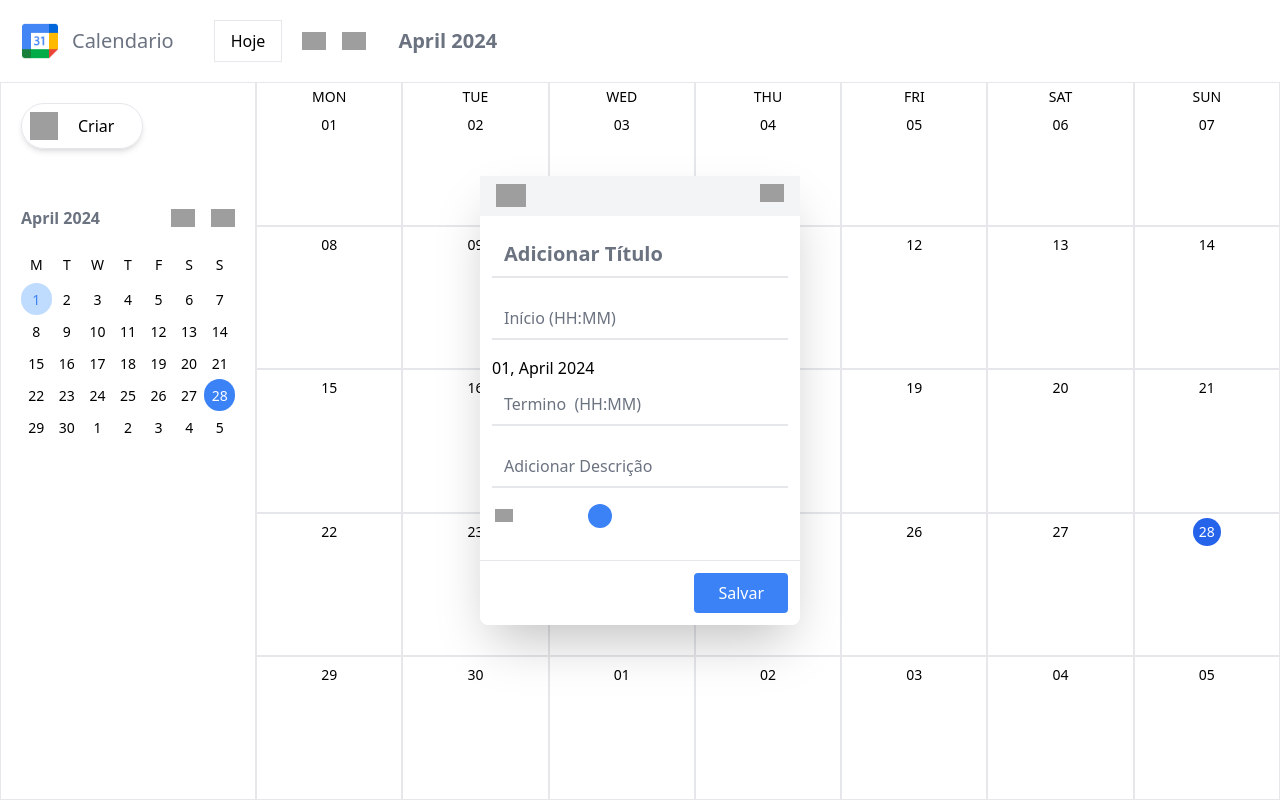
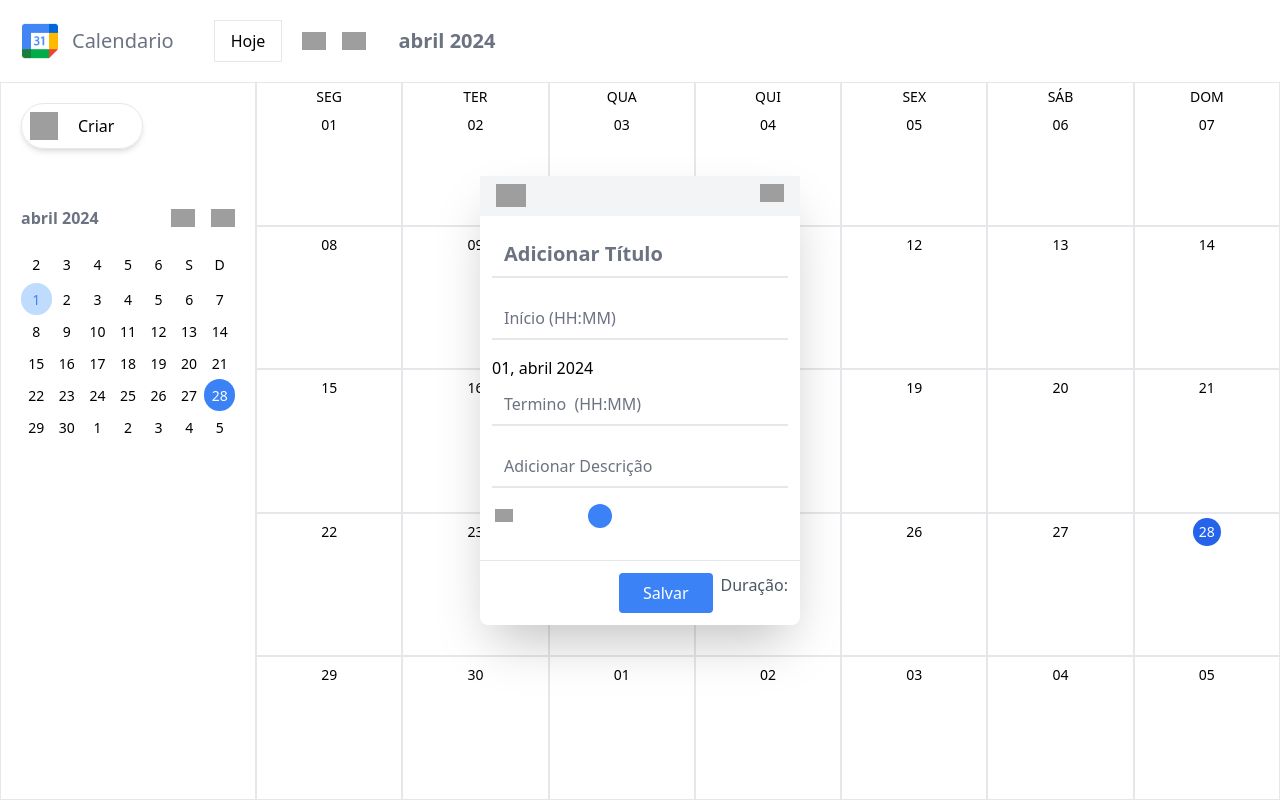
Before and after one commit to isaac-kapela/calendrio-de-Tarefas, a React (Vite) app in the folder Calendario-react/: page / in a window 1280 px wide. Both pictures are taken after a click on the element 329 px from the left and 183 px from the top of the page. Built offline with nearby package versions, Linux system fonts and the light colour scheme; grey boxes are pictures that could not be loaded.

Commit message:
terminando o projeto

```diff
--- a/Calendario-react/src/components/Dia.jsx
+++ b/Calendario-react/src/components/Dia.jsx
@@ -1,15 +1,15 @@
-// components --> Dia.jsx
+// Dia.jsx
+
 import dayjs from "dayjs";
 import PropTypes from "prop-types";
 import { useContext, useEffect, useState } from "react";
 import GolbalContext from "../context/GlobalContex";
 
 function Dia({ dia, linhaIdx }) {
-  const [diaTarefa, setDiaTarefa] = useState([])
-  const {setDiaEscolhido, setmostrarTarefaModal, filtrarTarefas, setselecionadaTarefa } = useContext(GolbalContext);
+  const [diaTarefa, setDiaTarefa] = useState([]);
+  const { setDiaEscolhido, setmostrarTarefaModal, filtrarTarefas, setselecionadaTarefa } = useContext(GolbalContext);
 
   useEffect(() => {
-    console.log({filtrarTarefas})
     const tarefa = filtrarTarefas.filter((tarefa) => dayjs(tarefa.dia).format("DD-MM-YY") === dia.format("DD-MM-YY"));
     setDiaTarefa(tarefa);
   }, [filtrarTarefas, dia]);
@@ -20,10 +20,23 @@ function Dia({ dia, linhaIdx }) {
       : "";
   }
 
+  // Função para calcular a diferença entre duas horas
+  function calcularDuracao(horaInicio, horaFim) {
+    if (!horaInicio || !horaFim) return ""; // Verifica se as horas de início e fim estão definidas
+    const inicio = dayjs(`2024-01-01 ${horaInicio}`, "YYYY-MM-DD HH:mm");
+    const fim = dayjs(`2024-01-01 ${horaFim}`, "YYYY-MM-DD HH:mm");
+    const duracaoMinutos = fim.diff(inicio, "minute");
+    if (duracaoMinutos < 0) return "Horário inválido"; // Verifica se o horário de término é anterior ao de início
+    const horas = Math.floor(duracaoMinutos / 60);
+    const minutos = duracaoMinutos % 60;
+    return `${horas}h ${minutos}min`;
+  }
+
+
   return (
     <div className="border border-gray-200 flex flex-col">
       <header className="flex flex-col items-center">
-        {linhaIdx == 0 && (
+        {linhaIdx === 0 && (
           <p className="text-sm mt-1">{dia.format("ddd").toUpperCase()}</p>
         )}
         <p className={`text-sm p-1 my-1 text-center ${obterDiaAtualClass()}`}>
@@ -32,8 +45,13 @@ function Dia({ dia, linhaIdx }) {
       </header>
       <div className="flex-1 cursor-pointer" onClick={() => { setDiaEscolhido(dia); setmostrarTarefaModal(true)}}>
         {diaTarefa.map((trf, idx) => (
-          <div onClick={() => setselecionadaTarefa(trf) } key={idx} className={`bg-${trf.rotulo}-200 mr-3 text-gray-600 text-sm p-1 rounded mb-1 truncate`}>
-            {trf.titulo}
+          <div onClick={() => setselecionadaTarefa(trf) } key={idx} className={`bg-${trf.rotulo}-200 mr-3 text-sm p-1 rounded mb-1 truncate flex flex-col text-center`}>
+            <div className="text-black-800">{trf.titulo}</div>
+            <span className="text-gray-600 bg-white">Inicio: {trf.horaInicio}</span>
+            <span className="text-gray-600 bg-white">Termino: {trf.horaFim}</span>
+            <span className="text-gray-600 bg-white">Descrição: {trf.descricao}</span>
+
+            <span className="text-gray-600 bg-white">Duração: {calcularDuracao(trf.horaInicio, trf.horaFim)}</span>
           </div>
         ))}
       </div>
--- a/Calendario-react/src/components/ModalTarefa.jsx
+++ b/Calendario-react/src/components/ModalTarefa.jsx
@@ -1,5 +1,9 @@
+// components --> ModalTarefa.jsx
+
 import { useContext, useState } from "react";
 import GlobalContext from "../context/GlobalContex";
+import dayjs from "dayjs";
+import PropTypes from "prop-types";
 
 const rotulosClasses = ["indigo", "gray", "green", "blue", "red", "purple"];
 
@@ -39,6 +43,8 @@ export default function ModalTarefa() {
     setHoraFim(formattedInput);
   }
 
+
+
   function handleenviar(e) {
     e.preventDefault();
     const calendarioTarefa = {
@@ -58,13 +64,22 @@ export default function ModalTarefa() {
     setmostrarTarefaModal(false);
   }
 
+  function calcularDuracao(horaInicio, horaFim) {
+    if (!horaInicio || !horaFim) return ""; // Verifica se as horas de início e fim estão definidas
+    const inicio = dayjs(horaInicio, "HH:mm");
+    const fim = dayjs(horaFim, "HH:mm");
+    const duracaoMinutos = fim.diff(inicio, "minute");
+    if (duracaoMinutos < 0) return "Horário inválido"; // Verifica se o horário de término é anterior ao de início
+    const horas = Math.floor(duracaoMinutos / 60);
+    const minutos = duracaoMinutos % 60;
+    return `${horas}h ${minutos}min`;
+  }
+
   return (
     <>
       <div className="h-screen w-full fixed left-0 top-0 flex justify-center items-center">
         <form className="bg-white rounded-lg shadow-2xl w-1/4">
-
           <header className="bg-gray-100 px-4 py-2 flex justify-between items-center">
-
             <span
               className="text-gray-400 cursor-pointer"
               onClick={() => {
@@ -82,7 +97,6 @@ export default function ModalTarefa() {
                 alt="filled-trash"
               />
             </span>
-
             <div>
               <button onClick={() => setmostrarTarefaModal(false)}>
                 <span className="text-gray-400">
@@ -96,9 +110,7 @@ export default function ModalTarefa() {
               </button>
             </div>
           </header>
-
           <div className="p-3">
-
             <input
               type="text"
               name="titulo"
@@ -108,7 +120,6 @@ export default function ModalTarefa() {
               className="pt-3 border-0 text-gray-600 text-xl font-semibold pb-2 w-full border-b-2 border-gray-200 focus:outline-none focus:ring-0 focus:border-blue-500 block mb-4"
               onChange={(e) => setTitulo(e.target.value)}
             />
-
             <input
               type="text"
               name="horaInicio"
@@ -119,9 +130,7 @@ export default function ModalTarefa() {
               className="pt-3 border-0 text-gray-600 pb-2 w-full border-b-2 border-gray-200 focus:outline-none focus:ring-0 focus:border-blue-500 block mb-4"
               onChange={handleHoraInicioChange}
             />
-
             <p>{diaEscolhido.format("DD, MMMM  YYYY")}</p>
-
             <input
               type="text"
               name="horaFim"
@@ -132,7 +141,6 @@ export default function ModalTarefa() {
               className="pt-3 border-0 text-gray-600 pb-2 w-full border-b-2 border-gray-200 focus:outline-none focus:ring-0 focus:border-blue-500 block mb-4"
               onChange={handleHoraFimChange}
             />
-
             <input
               type="text"
               name="descricao"
@@ -142,7 +150,6 @@ export default function ModalTarefa() {
               className="pt-3 border-0 text-gray-600 pb-2 w-full border-b-2 border-gray-200 focus:outline-none focus:ring-0 focus:border-blue-500 block mb-4"
               onChange={(e) => setDescricao(e.target.value)}
             />
-
             <div className="flex gap-x-2">
               {rotulosClasses.map((rotulo, idx) => (
                 <span
@@ -164,7 +171,6 @@ export default function ModalTarefa() {
               ))}
             </div>
           </div>
-
           <footer className="flex justify-end border-t p-3 mt-5">
             <button
               onClick={handleenviar}
@@ -173,9 +179,16 @@ export default function ModalTarefa() {
             >
               Salvar
             </button>
+            <span className="ml-2 text-gray-600">
+              Duração: {calcularDuracao(horaInicio, horaFim)}
+            </span>
           </footer>
         </form>
       </div>
     </>
   );
 }
+
+ModalTarefa.propTypes = {
+  diaEscolhido: PropTypes.object.isRequired,
+};
--- a/Calendario-react/src/util.jsx
+++ b/Calendario-react/src/util.jsx
@@ -1,20 +1,19 @@
-//
+import dayjs from 'dayjs';
+import 'dayjs/locale/pt-br';
 
-import dayjs from 'dayjs';
+dayjs.locale('pt-br');
 
-export function getMes(mes = dayjs().month()){
-  mes = Math.floor(mes)
-  const ano = dayjs().year()
-  const primeiroDiaMes = dayjs( new Date( ano, mes, 0)).day()
-    let contagemDoMesAtual = 0 - primeiroDiaMes
-  const diasMatriz =  new Array(5).fill([]).map(() => {
-   return new Array(7).fill(null).map(() => {
-        contagemDoMesAtual++
-        return dayjs(new Date(ano, mes, contagemDoMesAtual))
+export function getMes(mes = dayjs().month()) {
+  mes = Math.floor(mes);
+  const ano = dayjs().year();
+  const primeiroDiaMes = dayjs(new Date(ano, mes, 0)).day();
+  let contagemDoMesAtual = 0 - primeiroDiaMes;
+  const diasMatriz = new Array(5).fill([]).map(() => {
+    return new Array(7).fill(null).map(() => {
+      contagemDoMesAtual++;
+      return dayjs(new Date(ano, mes, contagemDoMesAtual));
+    });
+  });
 
-    })
-
-})
-
-    return diasMatriz
+  return diasMatriz;
 }
```
